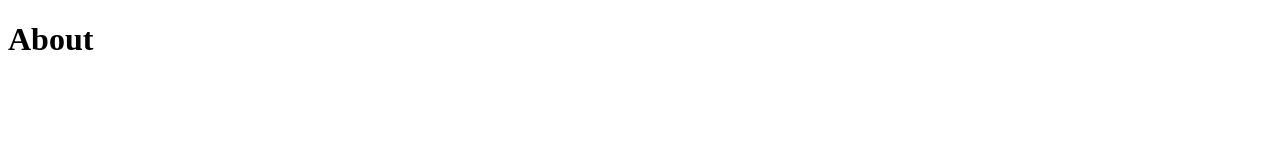
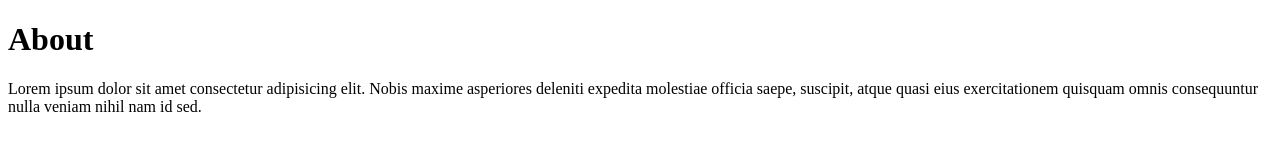
Before and after one commit to Basbusyy/web01, a plain HTML site: page about.html in a window 1280 px wide. Drawn offline with Linux system fonts and the light colour scheme.

```diff
--- a/about.html
+++ b/about.html
@@ -1,12 +1,18 @@
 <!DOCTYPE html>
 <html lang="en">
-<head>
-    <meta charset="UTF-8">
-    <meta http-equiv="X-UA-Compatible" content="IE=edge">
-    <meta name="viewport" content="width=device-width, initial-scale=1.0">
+  <head>
+    <meta charset="UTF-8"/>
+    <meta http-equiv="X-UA-Compatible" content="IE=edge" />
+    <meta name="viewport" content="width=device-width, initial-scale=1.0" />
     <title>About</title>
-</head>
-<body>
+  </head>
+  <body>
     <h1>About</h1>
-</body>
+    <p>
+      Lorem ipsum dolor sit amet consectetur adipisicing elit. Nobis maxime
+      asperiores deleniti expedita molestiae officia saepe, suscipit, atque
+      quasi eius exercitationem quisquam omnis consequuntur nulla veniam nihil
+      nam id sed.
+    </p>
+  </body>
 </html>
```
Also changed, not shown: services.html (+12 -0 lines), 1 other file.
